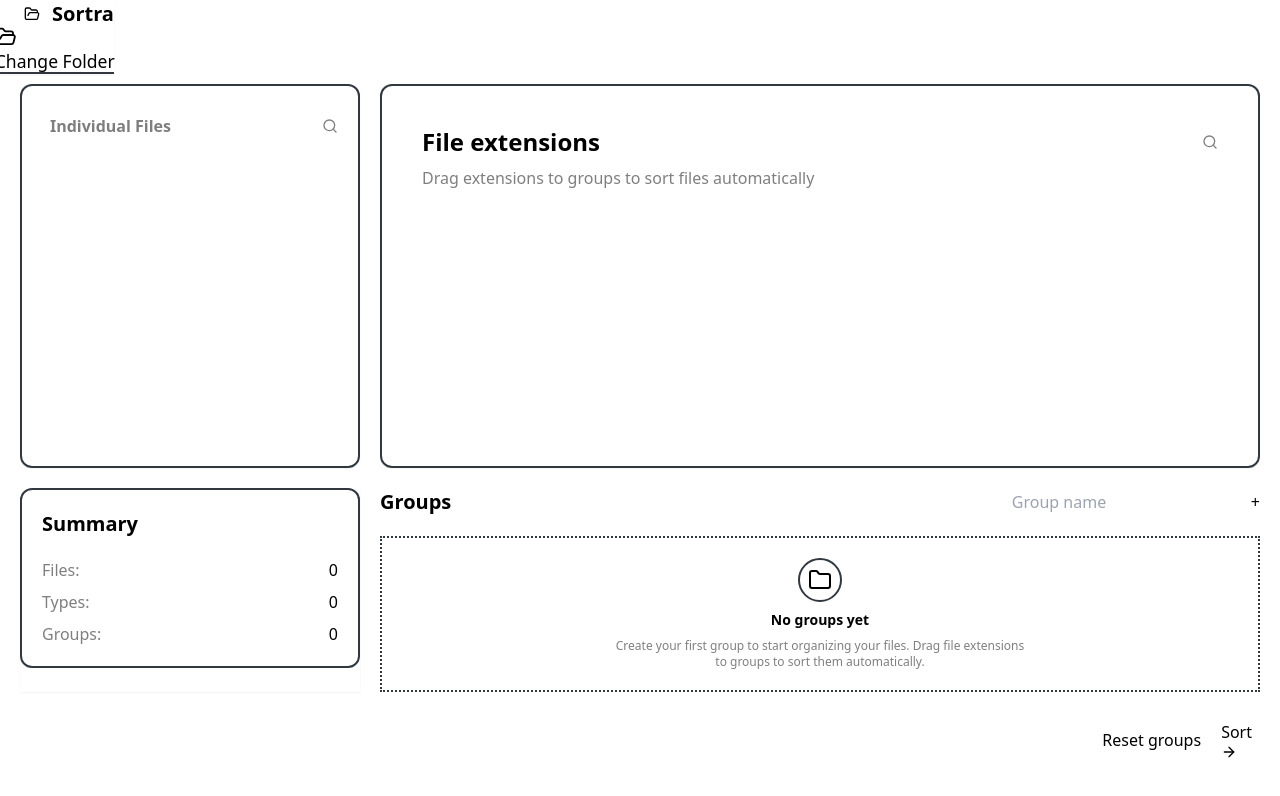
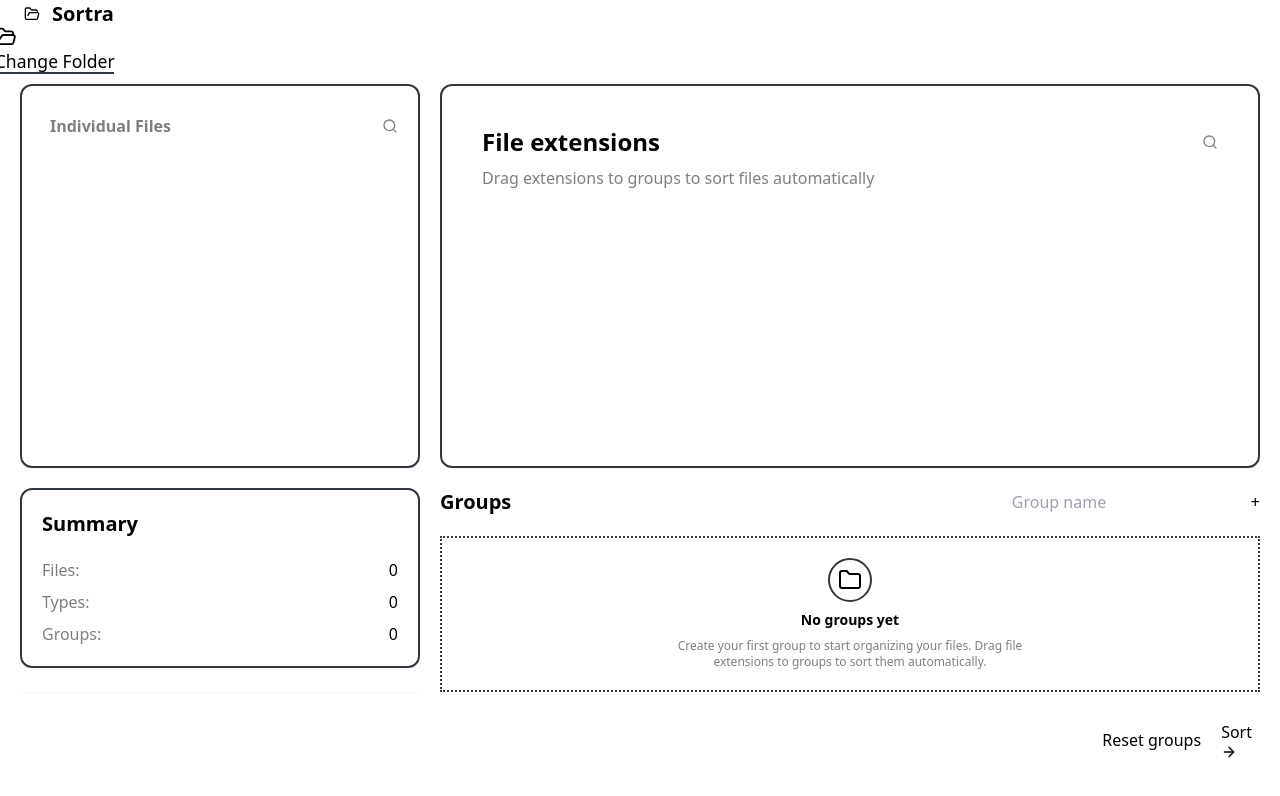
Before and after one commit to Schoji/Sortra, a React (Vite) app: page / in a window 1280 px wide. Shown: the top 796 px of the page. Built offline with nearby package versions, Linux system fonts and the light colour scheme.

Commit message:
Holy CSS

```diff
--- a/src/App.tsx
+++ b/src/App.tsx
@@ -299,9 +299,9 @@ export default function App() {
           handleDragEnd(e);
         }}
       >
-        <div className="p-5 grid grid-cols-1 md:grid-cols-7 gap-5 text-center justify-center">
+        <div className="p-5 grid grid-cols-[minmax(200px,_400px),_1fr] gap-5 text-center justify-center">
           {/* Invidual Files */}
-          <div className="col-span-1 md:col-span-2 bg-base-200 rounded-xl border-2 border-base-100-50 p-5 flex flex-col gap-2 h-96 shadow-sm">
+          <div className="col-span-1 bg-base-200 rounded-xl border-2 border-base-100-50 p-5 flex flex-col gap-2 h-96 shadow-sm">
             <div className="flex justify-between items-center">
               <p className="font-semibold text-darker p-2 text-left visible">Individual Files</p>
               <button
@@ -325,7 +325,7 @@ export default function App() {
             </div>
           </div>
           {/* Extensions */}
-          <div className="col-span-1 md:col-span-5 bg-base-200 rounded-xl border-2 border-base-100-50 p-10 text-left flex flex-col gap-2 h-96 shadow-sm">
+          <div className="col-span-1 bg-base-200 rounded-xl border-2 border-base-100-50 p-10 text-left flex flex-col gap-2 h-96 shadow-sm">
             <div className="flex justify-between">
               <h1 className="text-2xl font-semibold">File extensions</h1>
               <button
@@ -344,18 +344,18 @@ export default function App() {
               :
               <p className="text-darker">Drag extensions to groups to sort files automatically</p>
             }
-            <div className={`grid-flow-row-dense grid grid-cols-1 sm:grid-cols-2 md:grid-cols-5 gap-5 w-full ${isDragging ? "overflow-hidden" : "overflow-y-scroll"}`}>
+            <div className={`grid grid-cols-[repeat(auto-fit,_minmax(100px,_1fr))] gap-5 w-full ${isDragging ? "overflow-hidden" : "overflow-y-scroll"}`}>
               {extensions && extensions.map((extension) =>
                 <ExtensionSquare key={extension.id} id={extension.id} extensionName={extension.name} extensionCount={extension.count} isDragging={activeId === `extension-${extension.id}`} />
               )}
             </div>
           </div>
           {/* Summary */}
-          <div className="col-span-1 md:col-span-2 shadow-sm">
+          <div className="col-span-1 shadow-sm">
             <Summary filesLength={initialFileList.current.getFilesCount()} extensionsLength={extensions!.length} groupsLength={groups.length} />
           </div>
           {/* Groups */}
-          <div className="col-span-1 md:col-span-5">
+          <div className="col-span-1">
             <div className="flex justify-between">
               <h1 className="text-xl font-semibold invisible sm:visible">Groups</h1>
               <div className="flex gap-2">
@@ -409,7 +409,7 @@ export default function App() {
             </div>
           </div>
           {/* Actions */}
-          <div className="p-2 col-span-1 md:col-span-7 flex justify-end gap-5">
+          <div className="p-2 col-span-1 col-start-2 flex justify-end gap-5">
             <button className="btn btn-outline" onClick={() => groupList.current.clearItems()}>Reset groups</button>
             <button className="btn btn-primary" disabled={groupList.current.empty()} onClick={() => {
               const modal = document.getElementById('my_modal_1') as HTMLDialogElement | null;
```
